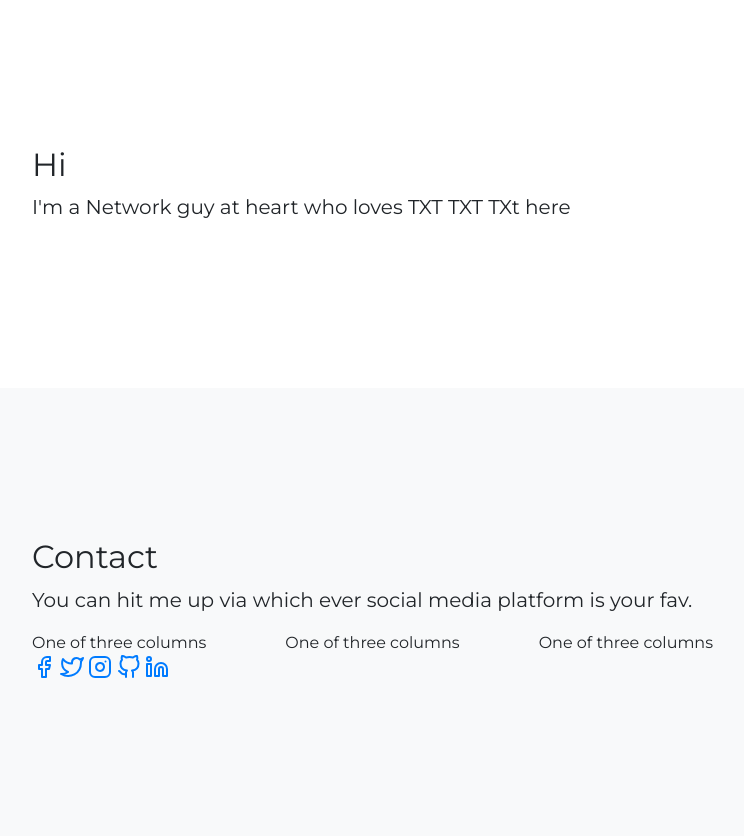
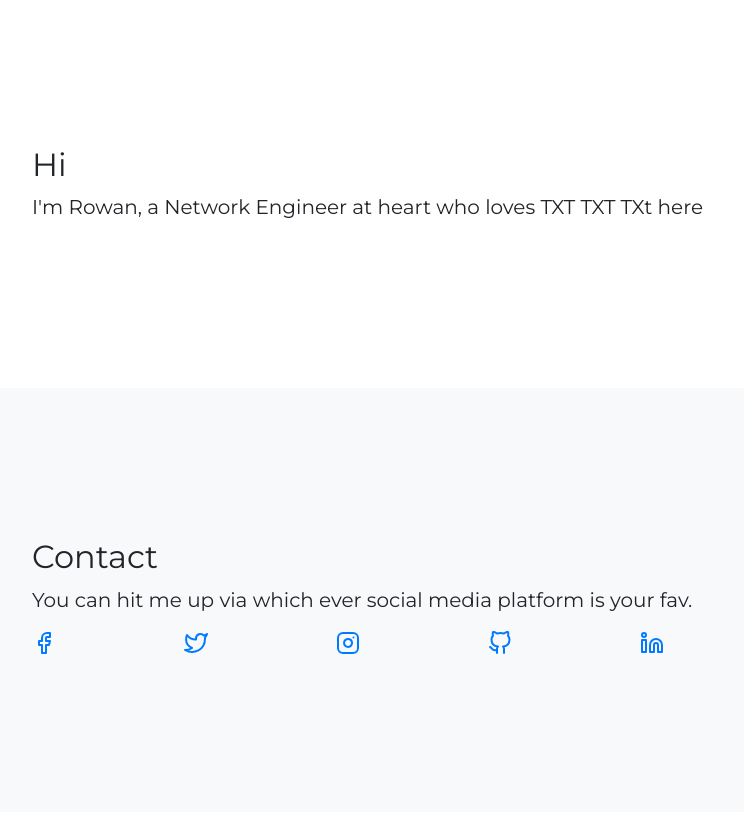
Before and after one commit to rchapman83/personal-web, a Flask app: template app/templates/index.html in a window 1280 px wide. Shown: the part 340-1176 px from the top of the page, without its empty margins (243-987 px from the left). After the commit the page ends 994 px from the top, so only its background shows below. Run offline with Flask 2, Linux system fonts and the light colour scheme; the template is opened without the code that fills it, so the values that code supplies are empty; some libraries are stand-ins or nearby versions.

Commit message:
look and feel

```diff
--- a/app/templates/colophon.html
+++ b/app/templates/colophon.html
@@ -31,9 +31,8 @@
             <h2>Foreword</h2>
             <p>I have had a personal site since the mid-90s, i'll never forget those fond (painful) memories from the dawn of my time on the Interwebs.
             It was spent connecting to a FTP site over a 56Kbps dial-up connection (eeeeiiii ooorrrrrr crrrr). I had a single goal in mind, to upload HTML containing a
-            distasteful amount of animated gifs to a site none would ever visit. Version 2.0 contained a hit counter and a guest book I believe.
+            distasteful amount of animated gifs to a site none would ever visit. Version 2.0 contained a hit counter and a guest book I believe - Geocities REPREZENT!
             </p>
-            <p>Geocities REPREZENT! </p>
             <p>
             Fast forward many years and many iterations later, i'm still making sites that no one will ever visit.
             </p>
--- a/app/templates/index.html
+++ b/app/templates/index.html
@@ -37,8 +37,7 @@
         <div class="row">
           <div class="col-lg-8 mx-auto">
             <h2>Hi</h2>
-            <p class="lead">I'm a Network guy at heart who loves TXT TXT TXt here</p>
-
+            <p class="lead">I'm Rowan, a Network Engineer at heart who loves TXT TXT TXt here</p>
           </div>
         </div>
       </div>
@@ -53,22 +52,21 @@
             <!-- Glyths from feathericons.com-->
             <div class="row">
                 <div class="col-sm">
-                    One of three columns
+                    <a href="https://www.facebook.com/rnchapman"><i data-feather="facebook"></i></a>
                 </div>
                 <div class="col-sm">
-                    One of three columns
+                    <a href="https://twitter.com/rchapman83"><i data-feather="twitter"></i></a>
                  </div>
                 <div class="col-sm">
-                    One of three columns
+                    <a href="https://www.instagram.com/chapmanrowan/"><i data-feather="instagram"></i></a>
+                </div>
+                <div class="col-sm">
+                    <a href="https://github.com/rchapman83/"><i data-feather="github"></i></a>
+                </div>
+                <div class="col-sm">
+                    <a href="https://www.linkedin.com/in/rowan-chapman-b0686895"><i data-feather="linkedin"></i></a>
                 </div>
             </div>
-
-
-            <a href="https://www.facebook.com/rnchapman"><i data-feather="facebook"></i></a>
-            <a href="https://twitter.com/rchapman83"><i data-feather="twitter"></i></a>
-            <a href="https://www.instagram.com/chapmanrowan/"><i data-feather="instagram"></i></a>
-            <a href="https://github.com/rchapman83/"><i data-feather="github"></i></a>
-            <a href="https://www.linkedin.com/in/rowan-chapman-b0686895"><i data-feather="linkedin"></i></a>
           </div>
         </div>
       </div>
```
